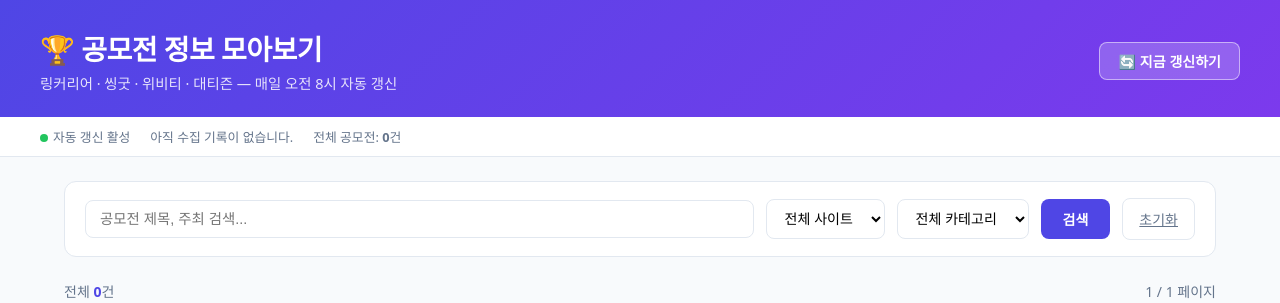
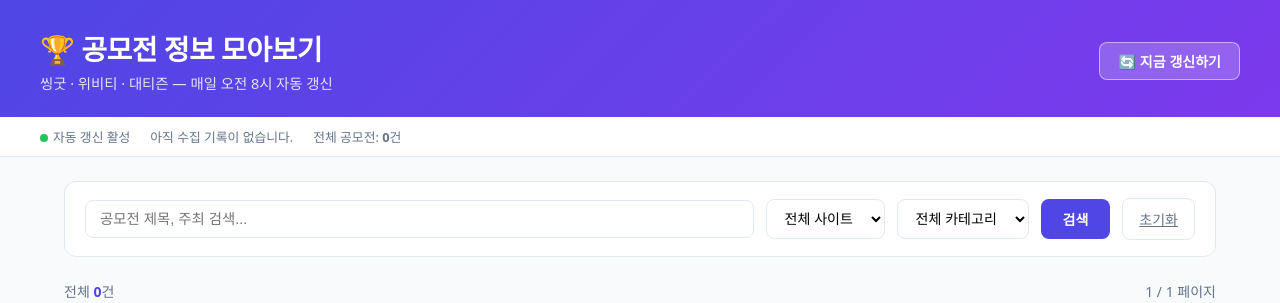
Before and after one commit to JunHyeong1109/contestWeb, a Flask app: page / in a window 1280 px wide. Shown: the top 303 px of the page. Run offline with Flask 3, Linux system fonts and the light colour scheme; data that the repository does not hold is empty.

Commit message:
링커리어 제거

```diff
--- a/templates/index.html
+++ b/templates/index.html
@@ -333,7 +333,7 @@
   <div class="header-inner">
     <div>
       <h1>🏆 공모전 정보 모아보기</h1>
-      <p>링커리어 · 씽굿 · 위비티 · 대티즌 &mdash; 매일 오전 8시 자동 갱신</p>
+      <p>씽굿 · 위비티 · 대티즌 &mdash; 매일 오전 8시 자동 갱신</p>
     </div>
     <button class="scrape-btn" id="scrapeBtn" onclick="triggerScrape()">
       🔄 지금 갱신하기
```
